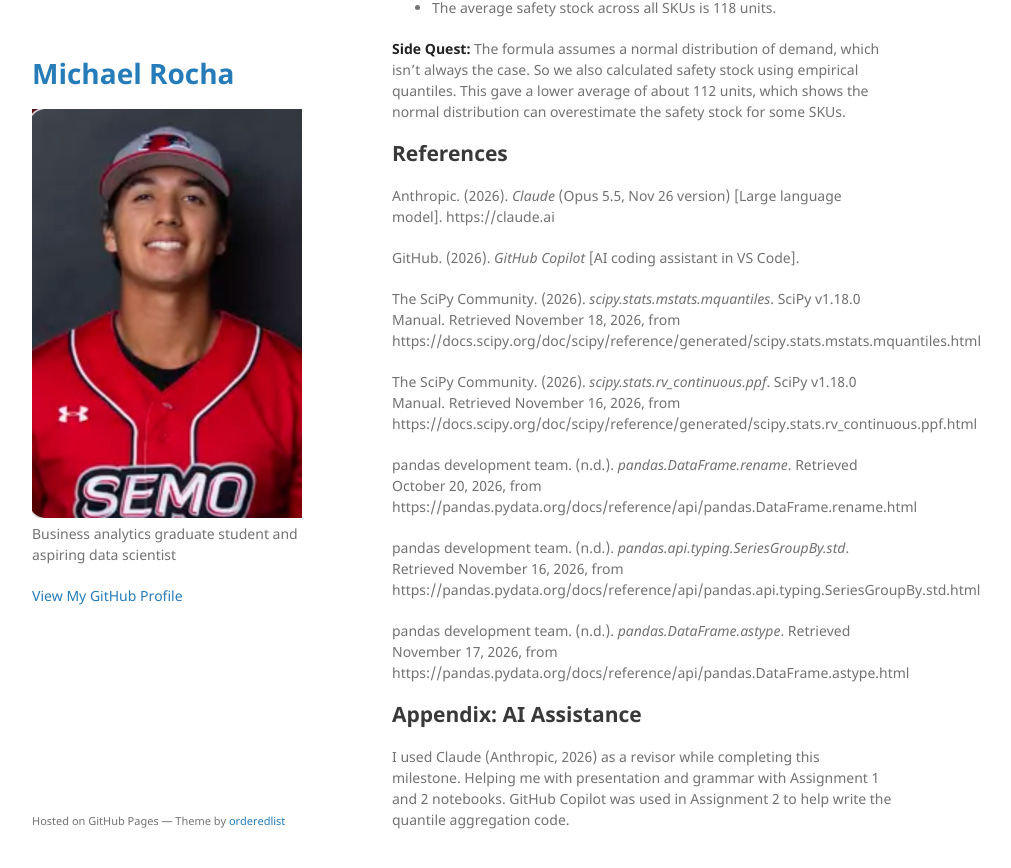
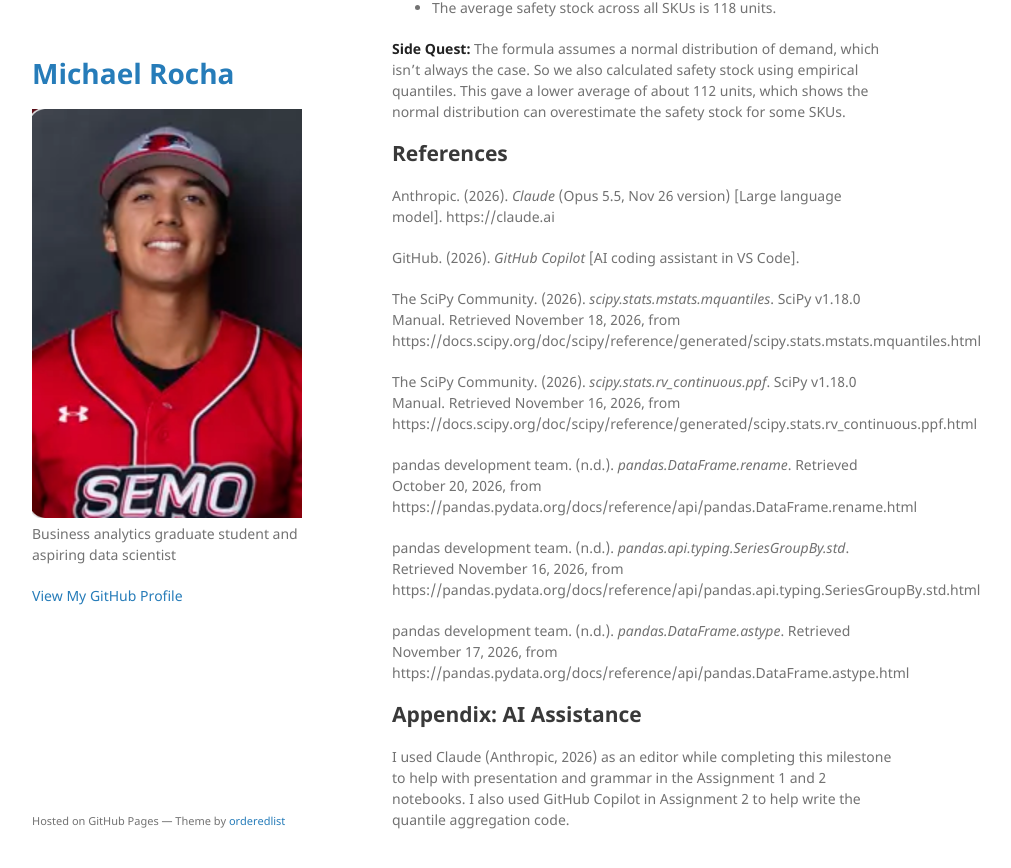
Before and after one commit to MichaelRocha728/MichaelRocha728.github.io, a Jekyll site: the page built from om620-assignments/index.md, in a window 1280 px wide and 900 px high, scrolled down 1485 px. Shown: the top 868 px of the window, without its empty margins (178-1189 px from the left). Built offline with Jekyll 4.4.1, drawn with Linux system fonts in a browser that asks for light colours.

Commit message:
Final appendix edit

```diff
--- a/om620-assignments/index.md
+++ b/om620-assignments/index.md
@@ -58,4 +58,4 @@ pandas development team. (n.d.). *pandas.DataFrame.astype*. Retrieved November 1
 
 ## Appendix: AI Assistance
 
-I used Claude (Anthropic, 2026) as a revisor while completing this milestone. Helping me with presentation and grammar with Assignment 1 and 2 notebooks. GitHub Copilot was used in Assignment 2 to help write the quantile aggregation code.
+I used Claude (Anthropic, 2026) as an editor while completing this milestone to help with presentation and grammar in the Assignment 1 and 2 notebooks. I also used GitHub Copilot in Assignment 2 to help write the quantile aggregation code.
```
